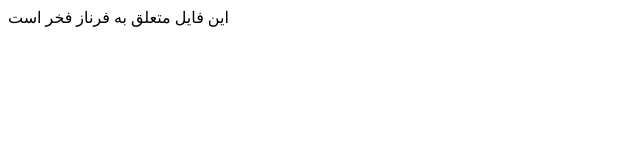
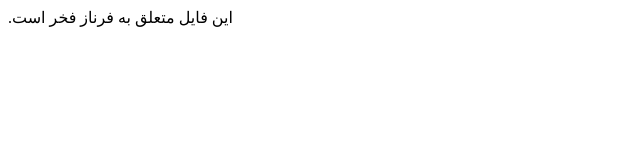
Before and after one commit to mahshid8686ir/-exercises-git-crocodile, a plain HTML site: page index.html in a window 1280 px wide. Shown: the full height of the page, 0-640 px from the left. Drawn offline with Linux system fonts and the light colour scheme.

Commit message:
farnaz.html

```diff
--- a/index.html
+++ b/index.html
@@ -6,6 +6,6 @@
     <title>Document</title>
 </head>
 <body>
-    این فایل متعلق به فرناز فخر است
+    .این فایل متعلق به فرناز فخر است
 </body>
 </html>
```
